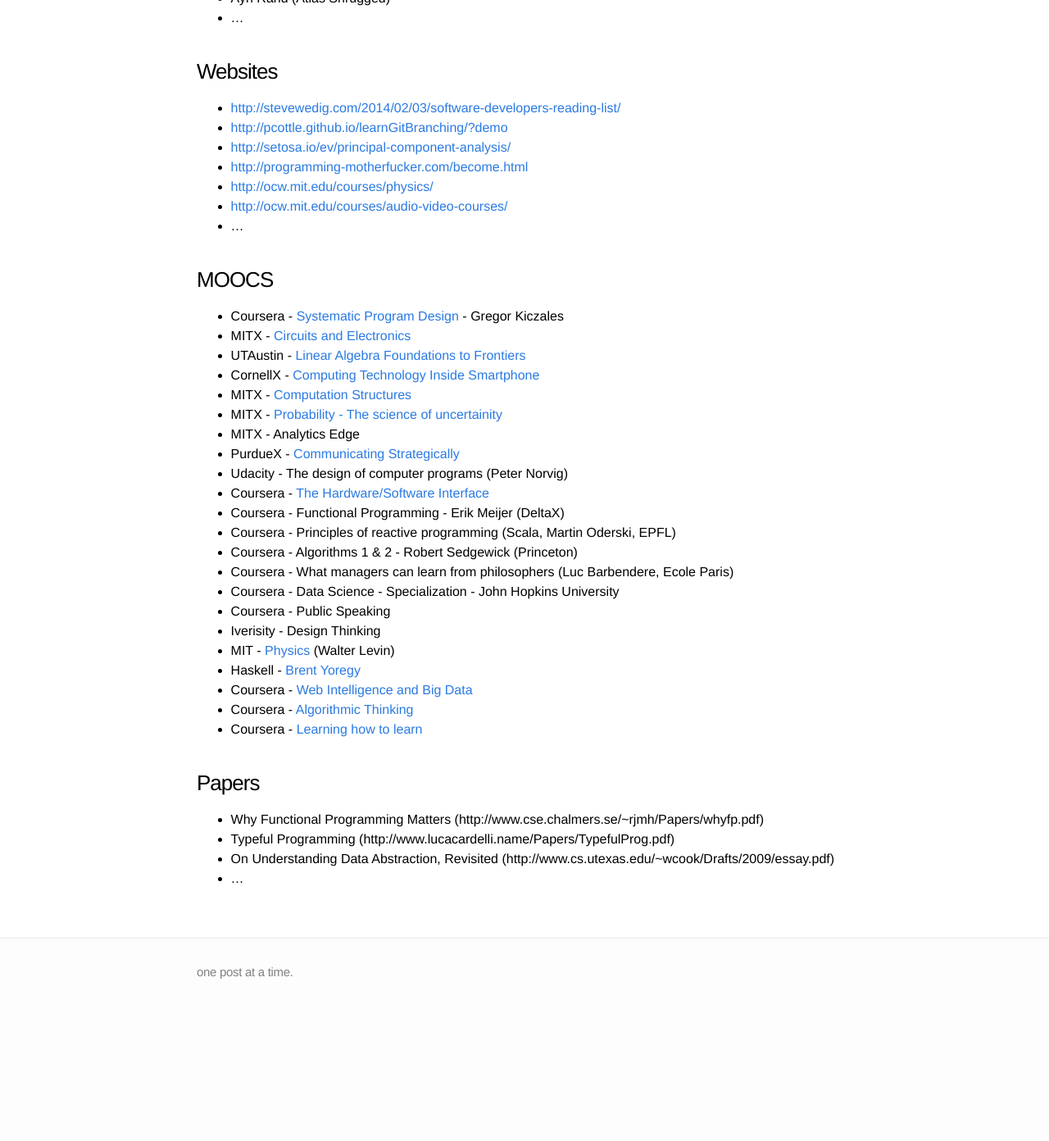
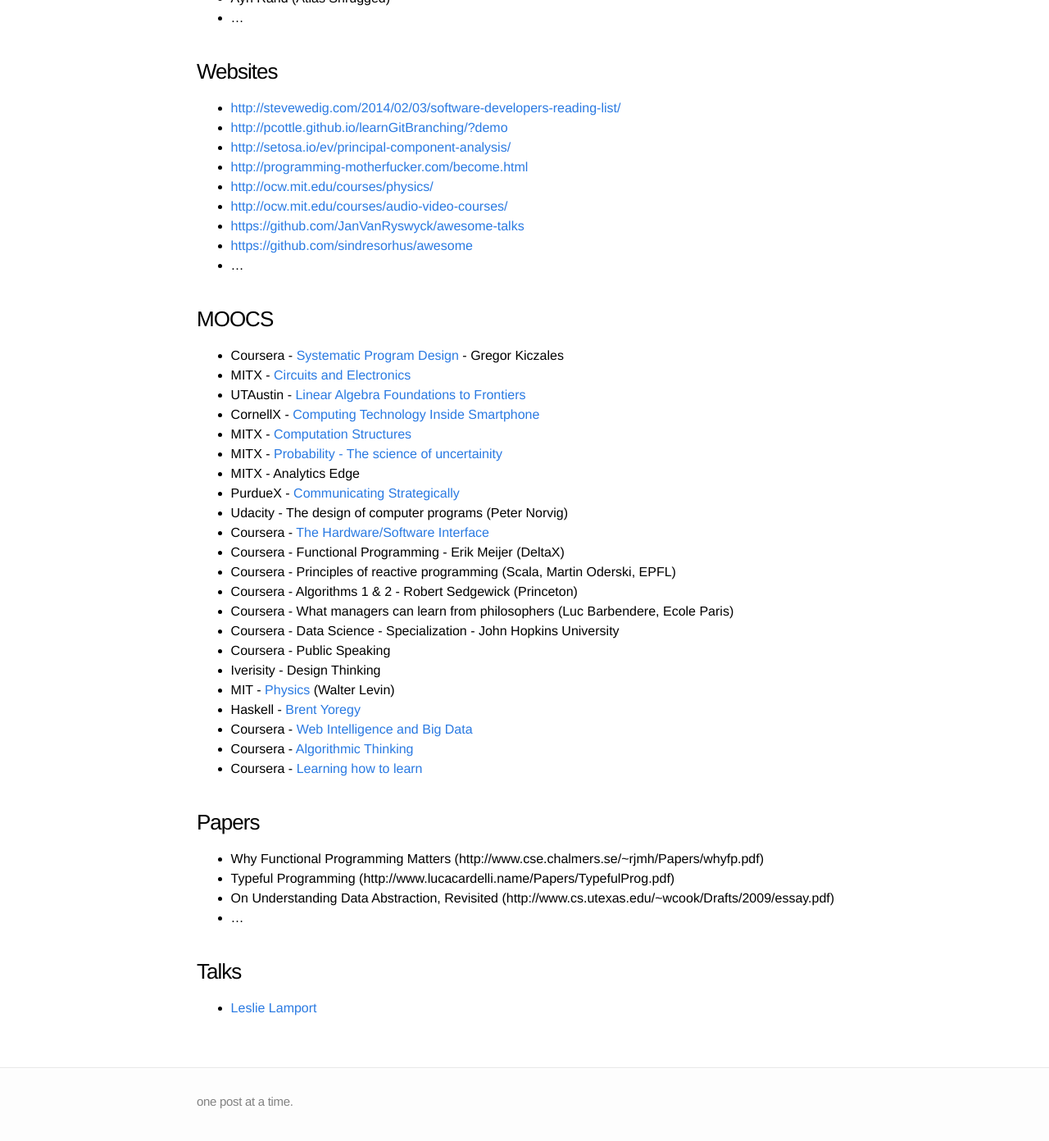
Before and after one commit to ChandraKoduru/chandrakoduru.github.io, a Jekyll site: the page built from _posts/2015-03-06-sources-of-my-knowledge.md, in a window 1280 px wide and 1400 px high, scrolled down 1606 px. Shown: the top 1392 px of the window at 82% size. Built offline with Jekyll 4.4.1, drawn with Linux system fonts in a browser that asks for light colours; before the commit the page ends 2848 px from its top, so only the background shows below that.

Commit message:
leslie lamports talk

```diff
--- a/_posts/2015-03-06-sources-of-my-knowledge.md
+++ b/_posts/2015-03-06-sources-of-my-knowledge.md
@@ -72,6 +72,8 @@ category: life
 * [http://programming-motherfucker.com/become.html](http://programming-motherfucker.com/become.html)
 * [http://ocw.mit.edu/courses/physics/](http://ocw.mit.edu/courses/physics/)
 * [http://ocw.mit.edu/courses/audio-video-courses/](http://ocw.mit.edu/courses/audio-video-courses/)
+* [https://github.com/JanVanRyswyck/awesome-talks](https://github.com/JanVanRyswyck/awesome-talks)
+* [https://github.com/sindresorhus/awesome](https://github.com/sindresorhus/awesome)
 * ...
 
 ### MOOCS
@@ -103,3 +105,6 @@ category: life
 * Typeful Programming (http://www.lucacardelli.name/Papers/TypefulProg.pdf)
 * On Understanding Data Abstraction, Revisited (http://www.cs.utexas.edu/~wcook/Drafts/2009/essay.pdf)
 * ...
+
+### Talks
+* [Leslie Lamport](https://www.youtube.com/watch?v=6QsTfL-uXd8)
```
